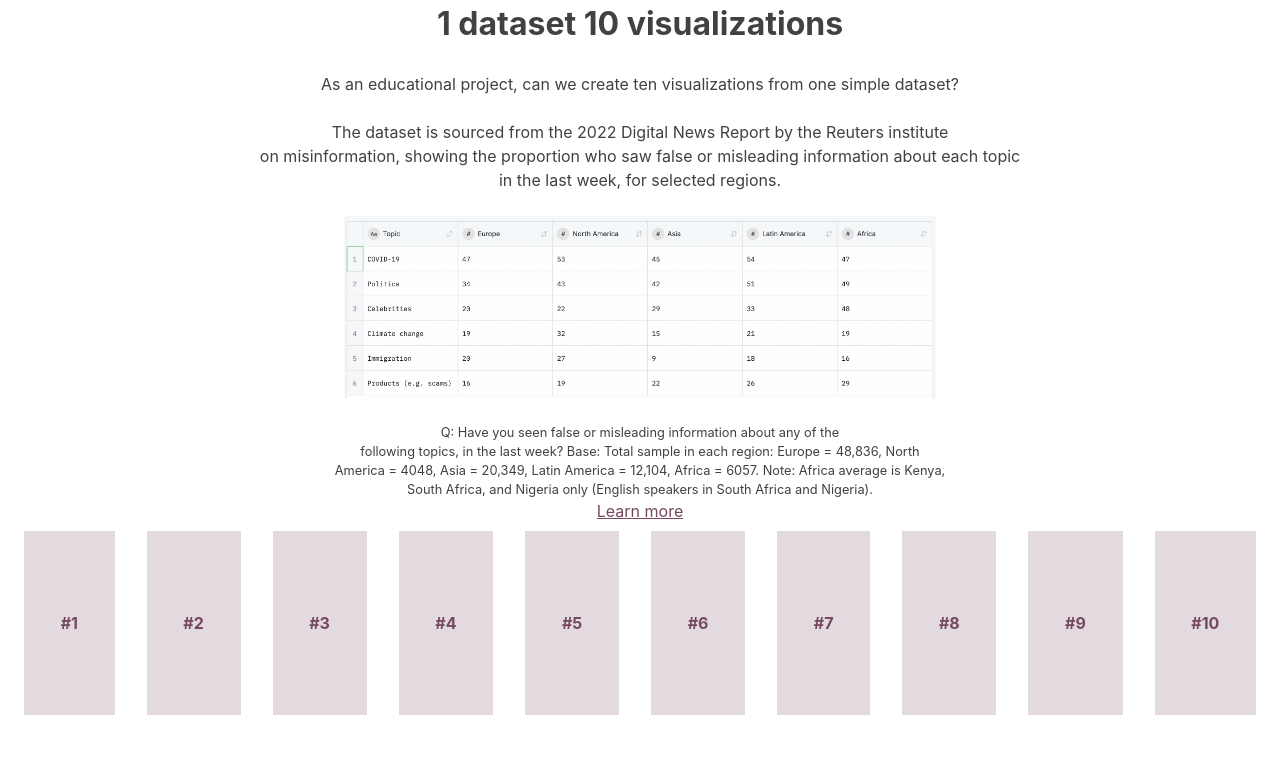
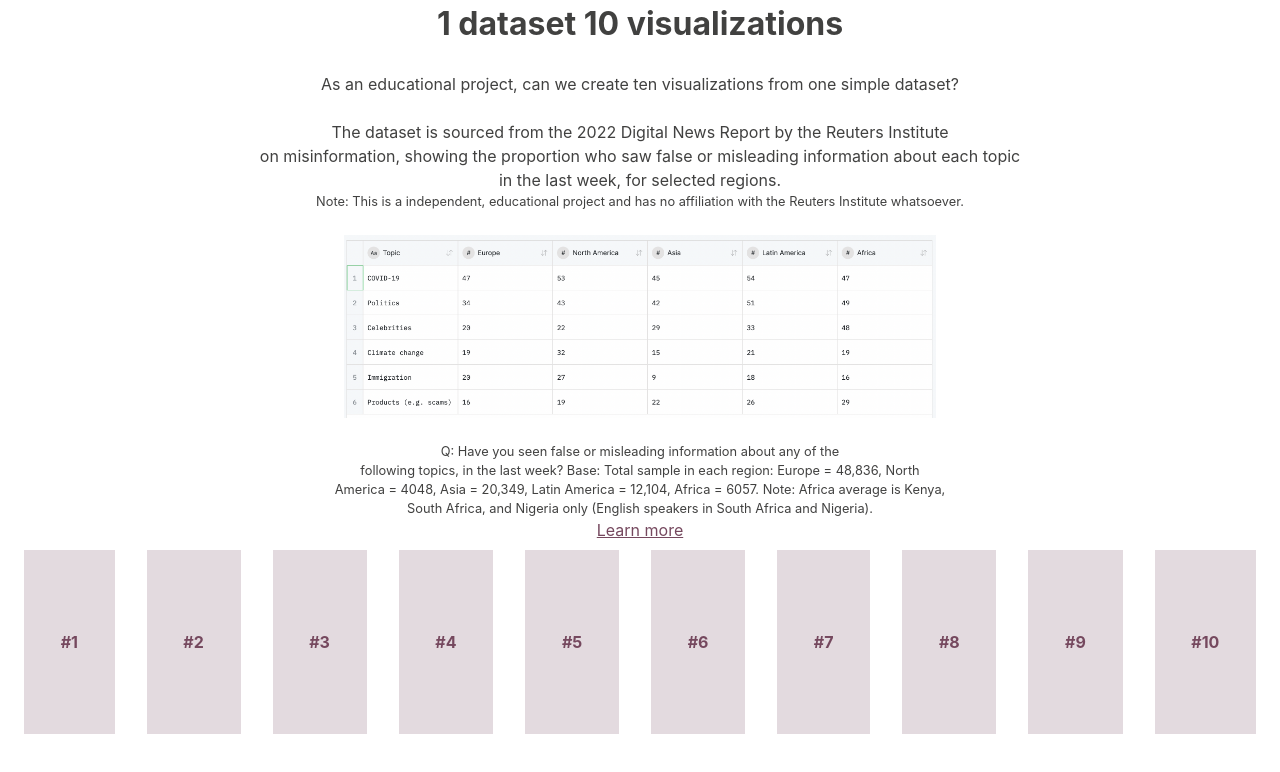
Before and after one commit to ancasarb/reuters-misinformation-digital-news-report-2022-vis, a SvelteKit app: page / in a window 1280 px wide. Shown: the top 772 px of the page. Built offline with nearby package versions, Linux system fonts and the light colour scheme; a web font is replaced by a local one.

Commit message:
add additional note around project

```diff
--- a/src/routes/+page.svelte
+++ b/src/routes/+page.svelte
@@ -4,15 +4,16 @@
 		As an educational project, can we create ten visualizations from one simple dataset?
 	</p>
 	<div>
-		<p>The dataset is sourced from the 2022 Digital News Report by the Reuters institute</p>
+		<p>The dataset is sourced from the 2022 Digital News Report by the Reuters Institute</p>
 		<p>
 			on misinformation, showing the proportion who saw false or misleading information about each
 			topic
 		</p>
 		<p>in the last week, for selected regions.</p>
+		<p class="small">Note: This is a independent, educational project and has no affiliation with the Reuters Institute whatsoever.</p>
 	</div>
 	<img src="images/data.png" alt="raw data" />
-	<div class="footnote">
+	<div class="small">
 		<p>Q: Have you seen false or misleading information about any of the</p>
 		<p>
 			following topics, in the last week? Base: Total sample in each region: Europe = 48,836, North
@@ -111,7 +112,8 @@
 		color: #414140;
 	}
 
-	.footnote {
+	.small {
 		font-size: 0.8em;
 	}
+
 </style>
```
